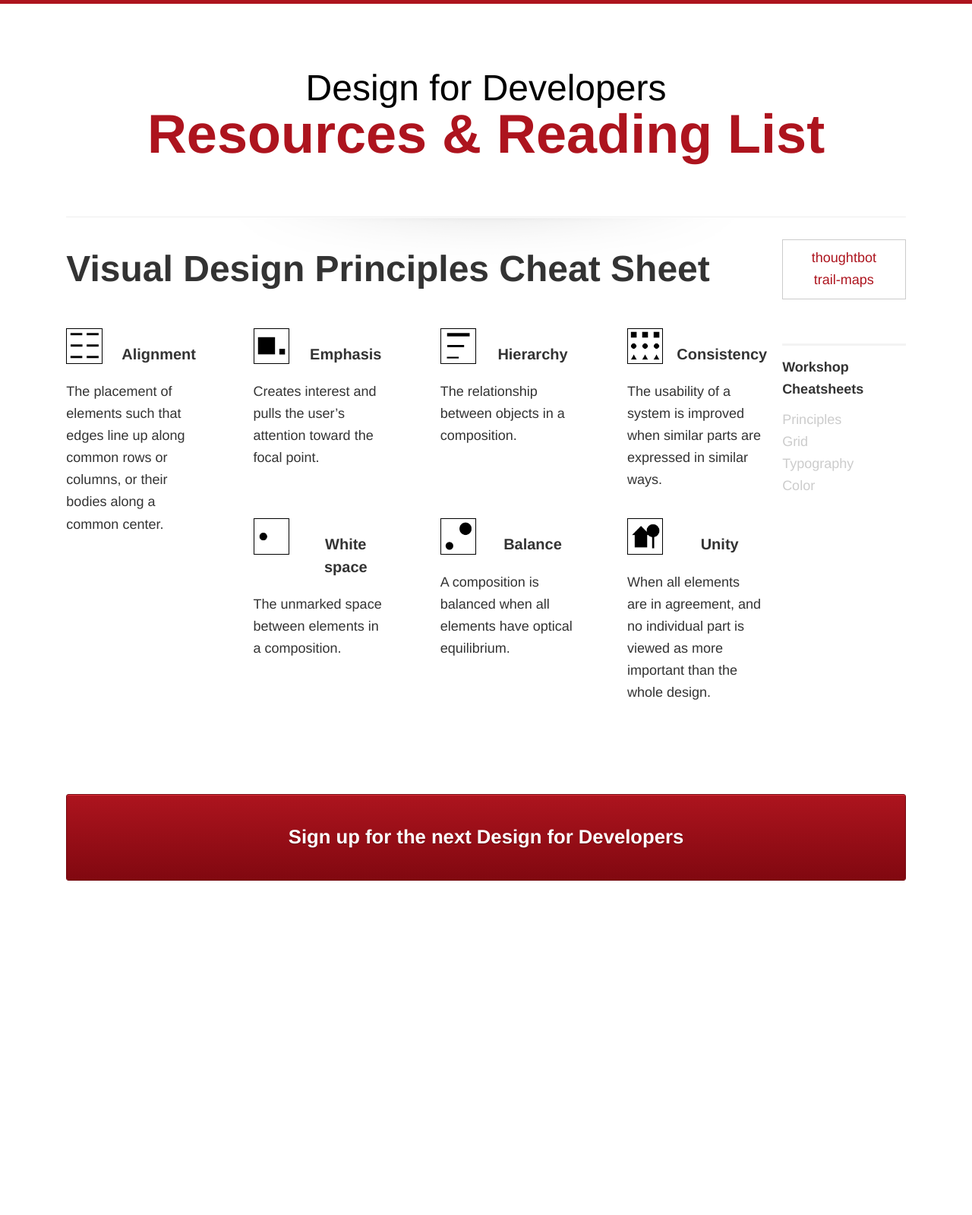
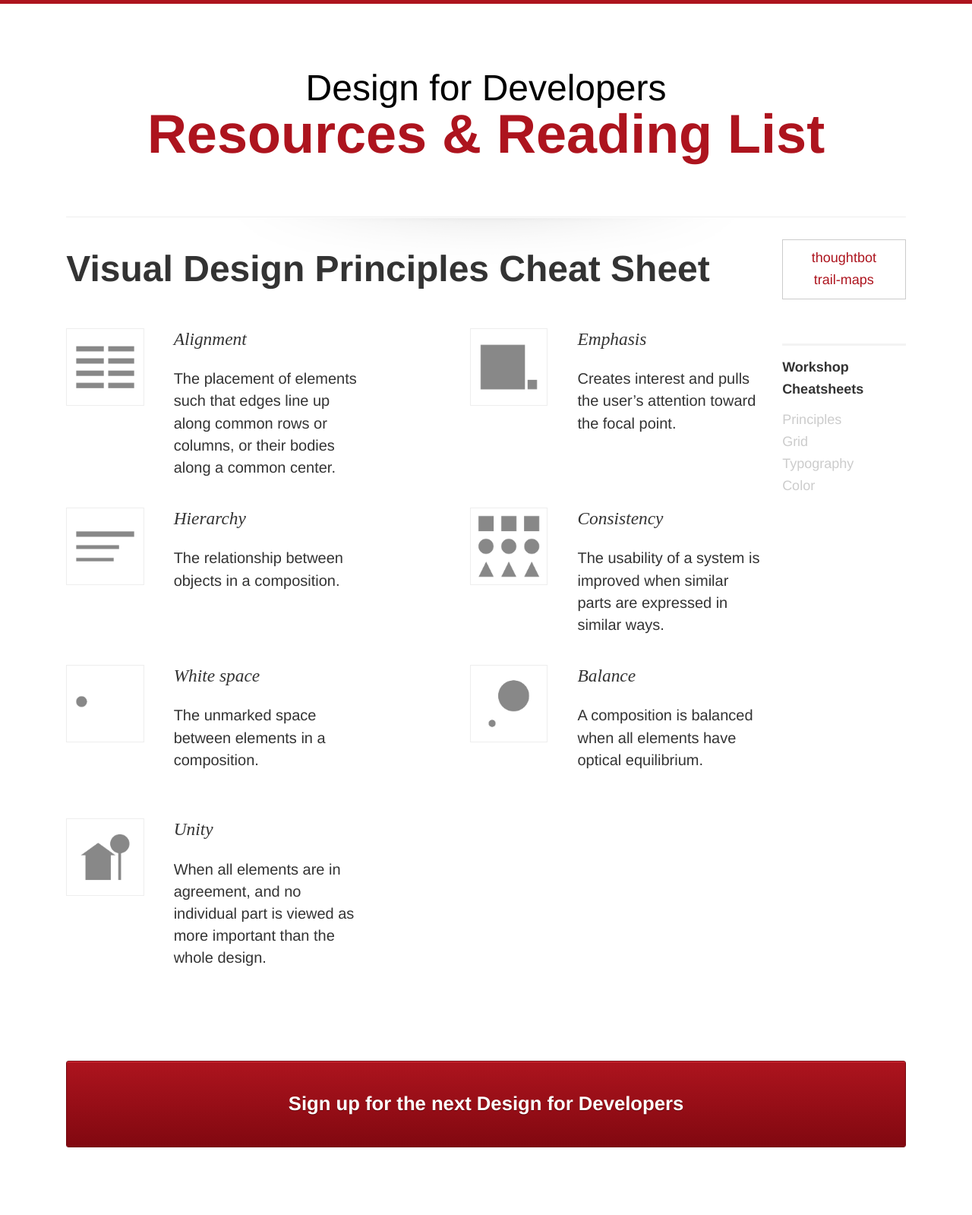
Before and after one commit to wchangx/d4d-resources, a Jekyll site: the page built from principles.html, in a window 1280 px wide. Shown: the whole page at 76% size. Built offline with Jekyll 4.4.1, drawn with Linux system fonts in a browser that asks for light colours; before the commit the page ends 1248 px from its top, so only the background shows below that.

Commit message:
principles restyle, skolar

```diff
--- a/principles.html
+++ b/principles.html
@@ -10,64 +10,64 @@ meta_keywords:
 	<ul>
 	  <li class="alignment block">
 	    <header>
-	      <img src="images/alignment.png" alt="Alignment" />
-	      <h3>Alignment</h3>
+	      <img src="images/principles/alignment.png" alt="Alignment" />
 	    </header>
 	    <section>
+			  <h3>Alignment</h3>
 	      <p>The placement of elements such that edges line up along common rows or columns, or their bodies along a common center.</p>
 	    </section>
 	  </li>
 	  <li class="emphasis block">
 	    <header>
-	      <img src="images/emphasis.png" alt="Emphasis" />
-	      <h3>Emphasis</h3>
+	      <img src="images/principles/emphasis.png" alt="Emphasis" />
 	    </header>
 	    <section>
+	      <h3>Emphasis</h3>
 	      <p>Creates interest and pulls the user&rsquo;s attention toward the focal point.</p>
 	    </section>
 	  </li>
 	  <li class="hierarchy block">
 	    <header>
-	      <img src="images/hierarchy.png" alt="Higherarchy" />
-	      <h3>Hierarchy</h3>
+	      <img src="images/principles/hierarchy.png" alt="Hierarchy" />
 	    </header>
 	    <section>
+	      <h3>Hierarchy</h3>
 	      <p>The relationship between objects in a composition.</p>
 	    </section>
 	  </li>
 	  <li class="consistency block">
 	    <header>
-	      <img src="images/consistancy.png" alt="Consistancy" />
-	      <h3>Consistency</h3>
+	      <img src="images/principles/consistancy.png" alt="Consistancy" />
 	    </header>
 	    <section>
+	      <h3>Consistency</h3>
 	      <p>The usability of a system is improved when similar parts are expressed in similar ways.</p>
 	    </section>
 	  </li>
 	  <li class="white-space block">
 	    <header>
-	      <img src="images/white-space.png" alt="White Space" />
-	      <h3>White space</h3>
+	      <img src="images/principles/white-space.png" alt="White Space" />
 	    </header>
 	    <section>
+	      <h3>White space</h3>
 	      <p>The unmarked space between elements in a composition.</p>
 	    </section>
 	  </li>
 	  <li class="balance block">
 	    <header>
-	      <img src="images/balance.png" alt="Balance" />
-	      <h3>Balance</h3>
+	      <img src="images/principles/balance.png" alt="Balance" />
 	    </header>
 	    <section>
+	      <h3>Balance</h3>
 	      <p>A composition is balanced when all elements have optical equilibrium.</p>
 	    </section>
 	  </li>
 	  <li class="unity block">
 	    <header>
-	      <img src="images/unity.png" alt="Unity" />
-	      <h3>Unity</h3>
+	      <img src="images/principles/unity.png" alt="Unity" />
 	    </header>
 	    <section>
+	      <h3>Unity</h3>
 	      <p>When all elements are in agreement, and no individual part is viewed as more important than the whole design.</p>
 	    </section>
 	  </li>
--- a/stylesheets/screen.css
+++ b/stylesheets/screen.css
@@ -352,6 +352,10 @@ section.container {
     line-height: 1.618em;
     margin-top: 0;
     padding-top: 0; }
+  section.container h3, section.container strong {
+    font-family: "skolar-1","skolar-2",serif;
+    font-style: italic;
+    font-weight: 400; }
 
 header {
   margin: 4.854em 0 4.045em 0;
@@ -565,38 +569,43 @@ section.footer {
     text-align: center;
     color: white;
     font-size: 2.33333em;
-    font-weight: 600; }
+    font-weight: 600;
+    font-family: "proxima-nova-1","proxima-nova-2", "helvetica neue", sans-serif;
+    font-style: normal; }
 
 body.principles .content-container li {
   display: block;
   float: left;
-  margin-right: 7.42297%;
-  width: 19.43277%;
+  margin-right: 16.03631%;
+  width: 41.98184%;
   vertical-align: baseline;
   display: block; }
   body.principles .content-container li:last-child {
     margin-right: 0; }
-  body.principles .content-container li:nth-child(4n) {
+  body.principles .content-container li:nth-child(2n) {
     margin-right: 0; }
   body.principles .content-container li header {
-    margin: 0 0 1em 0; }
-    body.principles .content-container li header img {
-      border: 1px solid #000;
-      max-width: 100%;
     display: block;
     float: left;
     margin-right: 10.1484%;
-      width: 26.56773%; }
-      body.principles .content-container li header img:last-child {
+    width: 26.56773%;
+    margin-top: 0; }
+    body.principles .content-container li header:last-child {
       margin-right: 0; }
-    body.principles .content-container li header h3 {
+    body.principles .content-container li header img {
+      border: 1px solid #eee;
+      max-width: 100%; }
+  body.principles .content-container li section {
     display: block;
     float: left;
     margin-right: 10.1484%;
     width: 63.28387%;
-      font-size: 1.11111em; }
-      body.principles .content-container li header h3:last-child {
+    font-size: 1.11111em;
     margin-right: 0; }
+    body.principles .content-container li section:last-child {
+      margin-right: 0; }
+    body.principles .content-container li section h3 {
+      margin-top: 0; }
 
 body.grid .content-container section.anatomy {
   display: block;
@@ -795,6 +804,14 @@ body.color .content-container section {
     body.type .content-container section.line-height hgroup.example:last-child {
       margin-right: 0; }
     body.type .content-container section.line-height hgroup.example:nth-child(2n) {
+      margin-right: 0; }
+
+  body.principles .content-container li {
+    display: block;
+    float: left;
+    margin-right: 2.35765%;
+    width: 100%; }
+    body.principles .content-container li:last-child {
       margin-right: 0; } }
 @media screen and (max-width: 838px) {
   .content-container {
```
Also changed, not shown: _sass/_base.scss (+9 -0 lines), _sass/_breakpoints.scss (+7 -0 lines), _sass/_principles.scss (+15 -14 lines), images/principles/alignment.png (added), images/principles/balance.png (added), images/principles/consistancy.png (added), images/principles/emphasis.png (added), images/principles/hierarchy.png (added), images/principles/unity.png (added), images/principles/white-space.png (added). Lines whose indentation alone changed are shown as unchanged.
